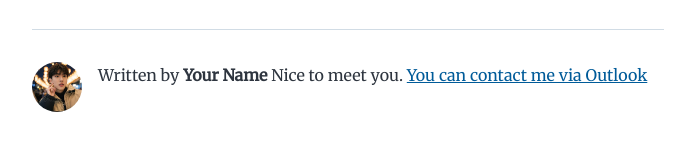
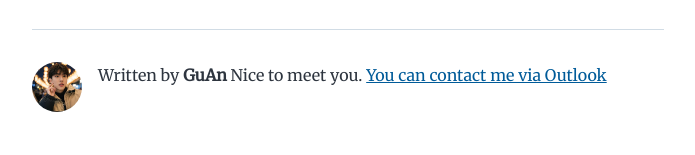
Before and after one commit to GuGu11Riji/Gu_blog, a Gatsby site: page /new-beginnings/ in a window 1280 px wide. Shown: the part 211-366 px from the top of the page, without its empty margins (292-987 px from the left). Built offline with nearby package versions, Linux system fonts and the light colour scheme; Gatsby itself is replaced by a stand-in of ours.

Commit message:
Update bio.js

```diff
--- a/src/components/bio.js
+++ b/src/components/bio.js
@@ -44,7 +44,7 @@ const Bio = () => {
       />
       {author?.name && (
         <p>
-         Written by <strong>Your Name</strong> Nice to meet you.{' '}
+         Written by <strong>GuAn</strong> Nice to meet you.{' '}
            <a href={`https://outlook.live.com/mail/0/`}>
        You can contact me via Outlook
       </a>
```
